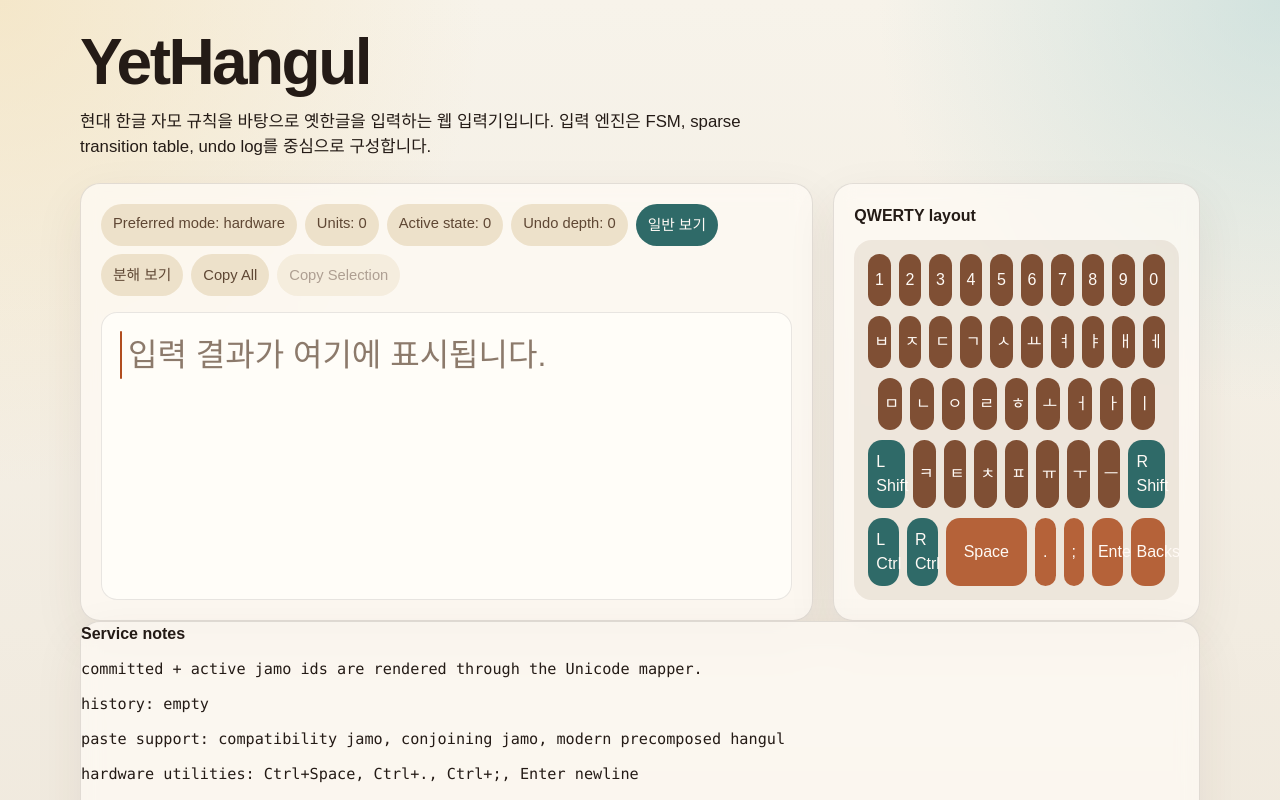
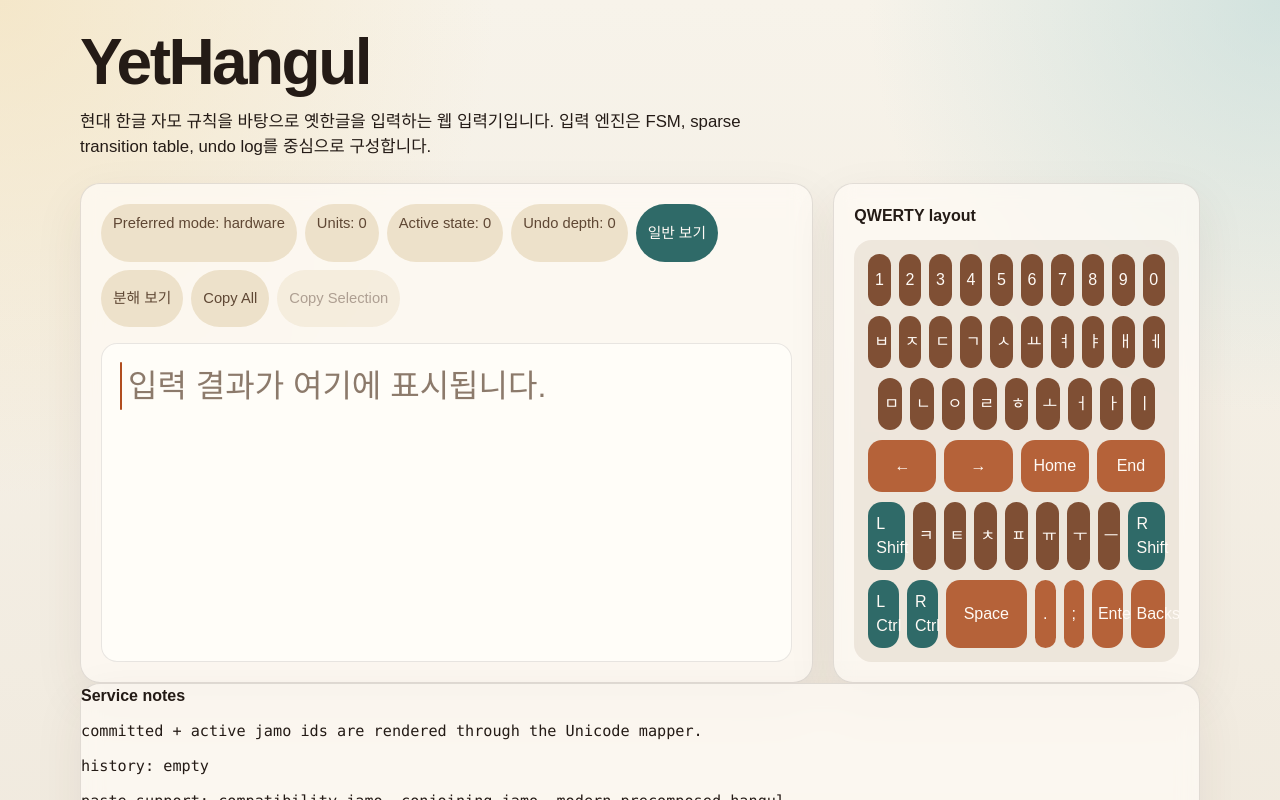
Before and after one commit to mathpaul3/YetHangul, a React (Vite) app: page / in a window 1280 px wide. Shown: the top 800 px of the page. Built offline with nearby package versions, Linux system fonts and the light colour scheme; a web font is replaced by a local one.

Commit message:
fix: improve editor newline navigation

```diff
--- a/src/assets/styles/global.css
+++ b/src/assets/styles/global.css
@@ -283,6 +283,10 @@ textarea {
   grid-template-columns: 1.6fr repeat(7, minmax(0, 1fr)) 1.6fr;
 }
 
+.keyboard-row-nav {
+  grid-template-columns: repeat(4, minmax(0, 1fr));
+}
+
 .keyboard-row-bottom {
   grid-template-columns: 1.2fr 1.2fr minmax(0, 3.2fr) 0.8fr 0.8fr 1.2fr 1.35fr;
 }
@@ -415,6 +419,10 @@ textarea {
     grid-template-columns: 1.45fr repeat(7, minmax(0, 1fr)) 1.45fr;
   }
 
+  .keyboard-row-nav {
+    grid-template-columns: repeat(4, minmax(0, 1fr));
+  }
+
   .keyboard-row-bottom {
     grid-template-columns: 1.05fr 1.05fr minmax(0, 2.6fr) 0.8fr 0.8fr 1.1fr 1.2fr;
   }
@@ -447,6 +455,10 @@ textarea {
 
   .keyboard-row-shift {
     grid-template-columns: 1.2fr repeat(7, minmax(0, 1fr)) 1.2fr;
+  }
+
+  .keyboard-row-nav {
+    grid-template-columns: repeat(4, minmax(0, 1fr));
   }
 
   .keyboard-row-bottom {
@@ -482,6 +494,10 @@ textarea {
     grid-template-columns: 1.2fr repeat(7, minmax(0, 1fr)) 1.2fr;
   }
 
+  .keyboard-row-nav {
+    grid-template-columns: repeat(4, minmax(0, 1fr));
+  }
+
   .keyboard-row-bottom {
     grid-template-columns: 0.95fr 0.95fr minmax(0, 1.85fr) 0.72fr 0.72fr 0.95fr 1fr;
   }
--- a/src/features/ime/hooks/useImeWorkbench.ts
+++ b/src/features/ime/hooks/useImeWorkbench.ts
@@ -33,6 +33,8 @@ import {
   getLineEndIndex,
   getLineStartIndex,
   insertUnitsAt,
+  moveCaretBackwardUnit,
+  moveCaretForwardUnit,
   normalizeSelectionRangeToDocument,
   replaceSelectionWithUnits,
   segmentTextToEditorUnits,
@@ -550,6 +552,68 @@ export function useImeWorkbench() {
     })
   }
 
+  function isShiftActive() {
+    return (
+      engineState.modifierState.leftShift !== 'off' ||
+      engineState.modifierState.rightShift !== 'off' ||
+      hardwareModifierState.leftShift === true ||
+      hardwareModifierState.rightShift === true
+    )
+  }
+
+  function handleNavigationInput(direction: 'arrowLeft' | 'arrowRight' | 'home' | 'end') {
+    const utilityLabelMap = {
+      arrowLeft: '←',
+      arrowRight: '→',
+      home: 'Home',
+      end: 'End',
+    } as const
+
+    flashVirtualKey(utilityLabelMap[direction])
+    commitCompositionToDocument()
+
+    const flushState = {
+      caretIndex: caretIndexRef.current,
+      unitCount: documentUnitsRef.current.length,
+    }
+
+    if (direction === 'arrowLeft' || direction === 'arrowRight') {
+      if (!isShiftActive()) {
+        const bounds = getSelectionBounds(selectionRangeRef.current)
+
+        if (bounds) {
+          collapseSelectionTo(direction === 'arrowLeft' ? bounds.start : bounds.end)
+          return
+        }
+      }
+
+      const nextCaretIndex =
+        direction === 'arrowLeft'
+          ? moveCaretBackwardUnit(flushState.caretIndex, flushState.unitCount)
+          : moveCaretForwardUnit(flushState.caretIndex, flushState.unitCount)
+
+      if (isShiftActive()) {
+        extendSelectionTo(nextCaretIndex)
+        return
+      }
+
+      collapseSelectionTo(nextCaretIndex)
+      return
+    }
+
+    const targetIndex =
+      direction === 'home'
+        ? getLineStartIndex(documentUnitsRef.current, flushState.caretIndex)
+        : getLineEndIndex(documentUnitsRef.current, flushState.caretIndex)
+
+    if (isShiftActive()) {
+      extendSelectionTo(targetIndex)
+      return
+    }
+
+    collapseSelectionTo(targetIndex)
+  }
+
   function handlePaste(event: React.ClipboardEvent<HTMLElement>) {
     const text = event.clipboardData.getData('text/plain')
     const hasSupportedChars = [...text].some((char) => normalizeUnicodeToInputSymbols(char).length > 0)
@@ -631,71 +695,25 @@ export function useImeWorkbench() {
 
     if (event.key === 'ArrowLeft') {
       event.preventDefault()
-      const flushState = commitCompositionToDocument()
-      const currentIndex = flushState.caretIndex
-      const unitCount = flushState.unitCount
-
-      if (event.shiftKey) {
-        extendSelectionTo(clampCaretIndex(currentIndex - 1, unitCount))
-        return
-      }
-
-      const bounds = getSelectionBounds(selectionRangeRef.current)
-
-      if (bounds) {
-        collapseSelectionTo(bounds.start)
-        return
-      }
-
-      caretIndexRef.current = clampCaretIndex(currentIndex - 1, unitCount)
-      setCaretIndex(clampCaretIndex(currentIndex - 1, unitCount))
+      handleNavigationInput('arrowLeft')
       return
     }
 
     if (event.key === 'ArrowRight') {
       event.preventDefault()
-      const flushState = commitCompositionToDocument()
-      const currentIndex = flushState.caretIndex
-      const unitCount = flushState.unitCount
-
-      if (event.shiftKey) {
-        extendSelectionTo(clampCaretIndex(currentIndex + 1, unitCount))
-        return
-      }
-
-      const bounds = getSelectionBounds(selectionRangeRef.current)
-
-      if (bounds) {
-        collapseSelectionTo(bounds.end)
-        return
-      }
-
-      caretIndexRef.current = clampCaretIndex(currentIndex + 1, unitCount)
-      setCaretIndex(clampCaretIndex(currentIndex + 1, unitCount))
+      handleNavigationInput('arrowRight')
       return
     }
 
     if (event.key === 'Home') {
       event.preventDefault()
-      const flushState = commitCompositionToDocument()
-      const targetIndex = getLineStartIndex(documentUnitsRef.current, flushState.caretIndex)
-      if (event.shiftKey) {
-        extendSelectionTo(targetIndex)
-      } else {
-        collapseSelectionTo(targetIndex)
-      }
+      handleNavigationInput('home')
       return
     }
 
     if (event.key === 'End') {
       event.preventDefault()
-      const flushState = commitCompositionToDocument()
-      const targetIndex = getLineEndIndex(documentUnitsRef.current, flushState.caretIndex)
-      if (event.shiftKey) {
-        extendSelectionTo(targetIndex)
-      } else {
-        collapseSelectionTo(targetIndex)
-      }
+      handleNavigationInput('end')
       return
     }
 
@@ -908,6 +926,7 @@ export function useImeWorkbench() {
     clearBackspaceRepeat,
     handleLiteralInput,
     handleUtilityInput,
+    handleNavigationInput,
     handleModifierMainClick,
     handleCaretPlacement,
     handleSelectionStart,
--- a/src/features/ime/services/editorUnits.ts
+++ b/src/features/ime/services/editorUnits.ts
@@ -156,7 +156,7 @@ export function replaceSelectionWithUnits(
   selectionRange: UnitSelectionRange,
   inserted: string[],
 ) {
-  const bounds = getSelectionBounds(selectionRange)
+  const bounds = normalizeSelectionRangeToDocument(selectionRange, units.length)
 
   if (bounds == null) {
     return {
@@ -259,6 +259,14 @@ export function deleteForwardUnit(
   }
 }
 
+export function moveCaretBackwardUnit(caretIndex: number, unitCount: number) {
+  return clampCaretIndex(caretIndex - 1, unitCount)
+}
+
+export function moveCaretForwardUnit(caretIndex: number, unitCount: number) {
+  return clampCaretIndex(caretIndex + 1, unitCount)
+}
+
 export function getLineStartIndex(
   units: string[],
   caretIndex: number,
--- a/src/features/ime/ui/ImeWorkbench.tsx
+++ b/src/features/ime/ui/ImeWorkbench.tsx
@@ -76,6 +76,7 @@ export function ImeWorkbench() {
     clearBackspaceRepeat,
     handleLiteralInput,
     handleUtilityInput,
+    handleNavigationInput,
     handleModifierMainClick,
     handleCaretPlacement,
     handleSelectionEnd,
@@ -285,6 +286,27 @@ export function ImeWorkbench() {
                   ))}
                 </div>
               ))}
+              <div className="keyboard-row keyboard-row-nav">
+                {[
+                  ['←', 'arrowLeft'],
+                  ['→', 'arrowRight'],
+                  ['Home', 'home'],
+                  ['End', 'end'],
+                ].map(([label, direction]) => (
+                  <button
+                    className={`keycap keycap-utility ${getKeycapClass(label)}`}
+                    key={label}
+                    type="button"
+                    onPointerDown={preventVirtualKeyboardFocus}
+                    onClick={() => {
+                      handleNavigationInput(direction as 'arrowLeft' | 'arrowRight' | 'home' | 'end')
+                      restoreEditorFocus()
+                    }}
+                  >
+                    {label}
+                  </button>
+                ))}
+              </div>
               <div className="keyboard-row keyboard-row-shift">
                 {keyboardUtilityRows.shift.map(([label, action]) => {
                   if (action === 'leftShift' || action === 'rightShift') {
```
